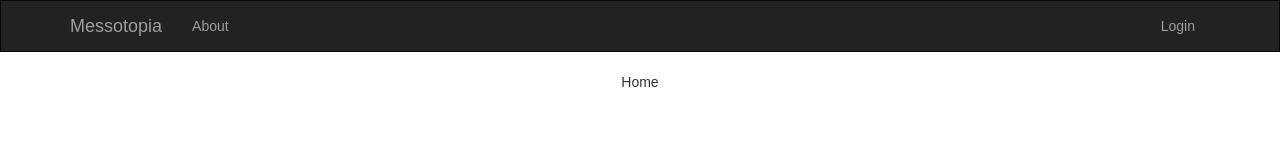
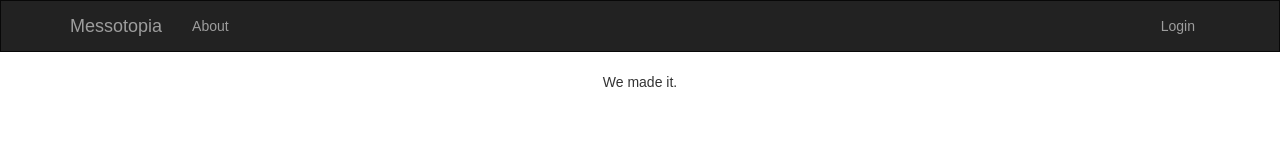
Before and after one commit to kalraDikshit/MessTopia, a React (Create React App) app in the folder messotopia/: page /about in a window 1280 px wide. Shown: the top 162 px of the page. Built offline with nearby package versions, Linux system fonts and the light colour scheme.

Commit message:
Routes Working

```diff
--- a/messotopia/src/App.js
+++ b/messotopia/src/App.js
@@ -1,7 +1,7 @@
 import React, { Component } from 'react';
 import './App.css';
 import UserProfile from './components/userProfile';
-import { Switch,Route,withRouter} from 'react-router-dom';
+import {Router,Switch,Route} from 'react-router-dom';
 import Menu from './components/menu';
 import About from './components/about';
 import Home from './components/home';
@@ -14,14 +14,15 @@ class App extends Component {
     return (
       <div className="App">
         <CustomNavBar user = {UserProfile} />
-        <Switch>
-          <Route path="/" component={Home} />
-          <Route path="/about" component={About} />
-          <Route path="/menu" component={Menu} />
-        </Switch>
+          <Switch>
+            <Route exact path={"/"} component={Home} />
+            <Route path={"/about"} component={About} />
+            <Route path={"/menu"} component={Menu} />
+            <Route path={"/profile"} component={Home} />
+          </Switch>
       </div>
     );
   }
 }
 
-export default withRouter(App);
+export default App;
--- a/messotopia/src/components/menu.js
+++ b/messotopia/src/components/menu.js
@@ -13,7 +13,6 @@ export default class Menu extends Component{
         const url = 'http://localhost:5000';
         if(this.props.user !== undefined && this.props.user.getUser().id!=null){
             axios.get(url + '/api/stdetail/'+props.user.getUser().id).then(function(result){
-                // console.log(result.data.response[0].hostelName);
                 const hostel = result.data.response[0].hostelName;
                 axios.get(url+'/api/messmenu/'+hostel).then(function(res){
                     res.data.response.map(function(day,i){
--- a/messotopia/src/components/navbar.js
+++ b/messotopia/src/components/navbar.js
@@ -1,9 +1,10 @@
 import React, { Component } from 'react';
-import {Navbar, Nav, NavItem,Modal,Button,FormGroup,FormControl} from 'react-bootstrap';
+import {Navbar, Nav, NavItem,Modal,Button,FormGroup,FormControl,HelpBlock} from 'react-bootstrap';
 import './loginModal.css';
 import axios from 'axios';
 import UserProfile from './userProfile';
 import { Link } from 'react-router-dom';
+
 import {withRouter} from 'react-router-dom';
 
 
@@ -13,7 +14,8 @@ class CustomNavBar extends Component{
         super();
         this.state = {
             showModal:false,
-            islogged:false
+            islogged:false,
+            error:null
         }
     }
 
@@ -37,9 +39,15 @@ class CustomNavBar extends Component{
             email:window.document.getElementById('email').value,
             password:window.document.getElementById('password').value,
         }).then(function(res){
-            // console.log(res.data.response);
-            UserProfile.setUser({name:res.data.response.name,id:res.data.response.id,level:"0"});
-            this.setState({ showModal: false,islogged:true});
+            console.log(res.data.response);
+            if(res.data.response.success==1){
+                UserProfile.setUser({name:res.data.response.name,id:res.data.response.id,level:"0"});
+                this.setState({ showModal: false,islogged:true});
+                this.props.history.push('/profile');
+            }else{
+                this.setState({error:'Username/Password is Incorrect'});
+            }
+
         }.bind(this)).catch(function(error){
             console.log(error);
         });
@@ -83,6 +91,7 @@ class CustomNavBar extends Component{
                                     <FormGroup>
                                         <FormControl type="password" placeholder="Password" name="password" id="password"/>
                                     </FormGroup>
+                                    <HelpBlock>{this.state.error?this.state.error:""}</HelpBlock>
                                 <Button type="submit" name="login" className="btn btn-block loginmodal-submit">Login</Button>
                                 </form>
                                 <div className="login-help">
--- a/messotopia/src/index.js
+++ b/messotopia/src/index.js
@@ -4,5 +4,6 @@ import './index.css';
 import registerServiceWorker from './registerServiceWorker';
 import { BrowserRouter as Router} from 'react-router-dom';
 import App from './App';
-ReactDOM.render(<Router><App /></Router>, document.getElementById('root'));
+import {createBrowserHistory} from 'history';
+ReactDOM.render(<Router history={createBrowserHistory}><App /></Router>, document.getElementById('root'));
 registerServiceWorker();
```
